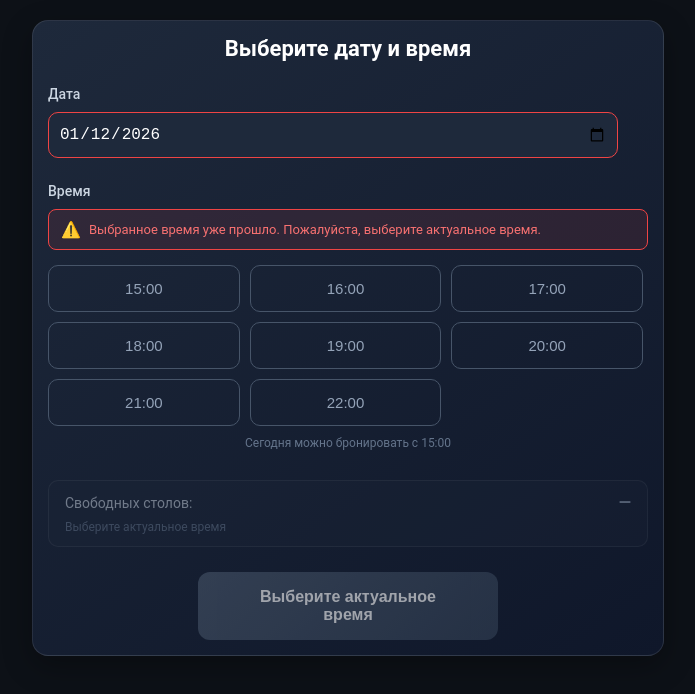
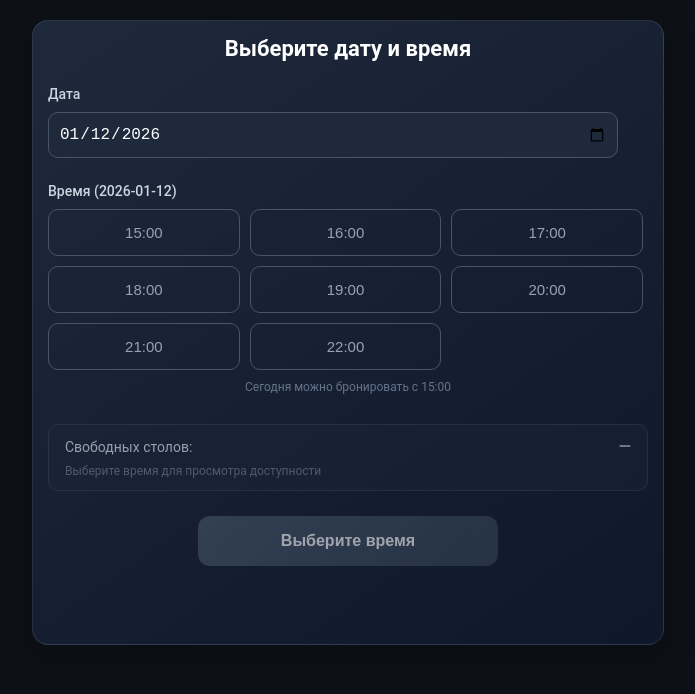
Before and after one commit to zapintix/tavrika-front, a React (Vite) app: page / in a window 1280 px wide. Shown: the top 694 px of the page, without its empty margins (292-987 px from the left). Built offline with nearby package versions, Linux system fonts and the light colour scheme.

Commit message:
Изменил выбор времени

```diff
--- a/src/App.tsx
+++ b/src/App.tsx
@@ -26,10 +26,11 @@ function App() {
   const [showTableModal, setShowTableModal] = useState(false);
   const [showConfirmModal, setShowConfirmModal] = useState(false);
 
-  const [selectedDateTime, setSelectedDateTime] = useState<{date: string, time: string}>(() => {
-    const today = new Date().toISOString().split("T")[0];
-    return { date: today, time: "12:00" };
+  // Дата всегда есть (сегодня), но время изначально не выбрано
+  const [selectedDate, setSelectedDate] = useState<string>(() => {
+    return new Date().toISOString().split("T")[0]; // Сегодняшняя дата
   });
+  const [selectedTime, setSelectedTime] = useState<string>(""); // Время не выбрано
 
   const [selectedTable, setSelectedTable] = useState<Table | null>(null);
   const [isLoading, setIsLoading] = useState(true);
@@ -41,13 +42,13 @@ function App() {
 
   const isTimeInPast = useCallback((date: string, time: string): boolean => {
     const now = new Date();
-    const selectedDate = new Date(date);
+    const selectedDateObj = new Date(date);
 
     const [hours, minutes] = time.split(':').map(Number);
 
-    selectedDate.setHours(hours, minutes, 0, 0);
+    selectedDateObj.setHours(hours, minutes, 0, 0);
 
-    return selectedDate < now;
+    return selectedDateObj < now;
   }, []);
 
   const getMinTimeForToday = useCallback((): string => {
@@ -66,11 +67,11 @@ function App() {
     return "12:00";
   }, []);
 
-  const availableTimes = useCallback(() => {
+  const availableTimes = useCallback((date: string) => {
     const times: string[] = [];
     const now = new Date();
     const today = now.toISOString().split("T")[0];
-    const isToday = selectedDateTime.date === today;
+    const isToday = date === today;
 
     for (let hour = 12; hour <= 22; hour++) {
       const timeString = `${hour.toString().padStart(2, "0")}:00`;
@@ -88,10 +89,14 @@ function App() {
     }
 
     return times;
-  }, [selectedDateTime.date]);
+  }, []);
 
-  const validateDateTime = useCallback((date: string, time: string): boolean => {
+  const validateTime = useCallback((date: string, time: string): boolean => {
     setTimeError("");
+
+    if (!time) {
+      return false; // Время не выбрано - невалидно
+    }
 
     if (isTimeInPast(date, time)) {
       setTimeError("Выбранное время уже прошло. Пожалуйста, выберите актуальное время.");
@@ -147,9 +152,13 @@ function App() {
   }, []);
 
   useEffect(() => {
-    if (!selectedDateTime.date || !selectedDateTime.time) return;
+    if (!selectedTime) {
+      // Если время не выбрано, очищаем список занятых столов
+      setReservedTableIds(new Set());
+      return;
+    }
 
-    if (!validateDateTime(selectedDateTime.date, selectedDateTime.time)) {
+    if (!validateTime(selectedDate, selectedTime)) {
       return;
     }
 
@@ -159,8 +168,8 @@ function App() {
           method: "POST",
           headers: { "Content-Type": "application/json" },
           body: JSON.stringify({
-            date: selectedDateTime.date,
-            time: selectedDateTime.time
+            date: selectedDate,
+            time: selectedTime
           })
         });
 
@@ -183,23 +192,26 @@ function App() {
     };
 
     fetchReservedTables();
-  }, [selectedDateTime.date, selectedDateTime.time, validateDateTime]);
+  }, [selectedDate, selectedTime, validateTime]);
 
   useEffect(() => {
     if (sections.length === 0) return;
 
     const allTables = sections.flatMap(section => section.tables);
 
-    const availableTables = allTables.filter(table =>
-      !reservedTableIds.has(table.id) && table.number < 100
-    );
+    // Если время не выбрано, показываем все столы (без фильтрации)
+    const availableTables = selectedTime
+      ? allTables.filter(table =>
+          !reservedTableIds.has(table.id) && table.number < 100
+        )
+      : allTables; // Показываем все столы, когда время не выбрано
 
     console.log("Всего столов:", allTables.length);
     console.log("Занятые столы:", reservedTableIds.size);
     console.log("Доступные столы:", availableTables.length);
 
     setFilteredTables(availableTables);
-  }, [sections, reservedTableIds]);
+  }, [sections, reservedTableIds, selectedTime]);
 
   useEffect(() => {
     let mounted = true;
@@ -263,29 +275,40 @@ function App() {
     };
   }, [loadMockData]);
 
-  const handleDateTimeChange = useCallback((date: string, time: string) => {
-    // Проверяем валидность перед установкой
-    if (validateDateTime(date, time)) {
-      setSelectedDateTime({ date, time });
+  const handleDateChange = useCallback((newDate: string) => {
+    setSelectedDate(newDate);
+
+    // Если время было выбрано, проверяем его валидность для новой даты
+    if (selectedTime) {
+      validateTime(newDate, selectedTime);
     } else {
-      // Если время невалидно, все равно обновляем, но показываем ошибку
-      setSelectedDateTime({ date, time });
+      // Если время не выбрано, очищаем ошибку
+      setTimeError("");
     }
-  }, [validateDateTime]);
+  }, [selectedTime, validateTime]);
+
+  const handleTimeSelect = useCallback((time: string) => {
+    setSelectedTime(time);
+    validateTime(selectedDate, time);
+  }, [selectedDate, validateTime]);
 
   const handleSelectTableClick = useCallback(() => {
+    if (!selectedTime) {
+      alert("Пожалуйста, выберите время бронирования.");
+      return;
+    }
+
+    if (!validateTime(selectedDate, selectedTime)) {
+      return;
+    }
+
     if (filteredTables.length === 0) {
       alert("На выбранное время нет свободных столов. Пожалуйста, выберите другое время.");
       return;
     }
 
-    // Дополнительная проверка перед открытием модалки
-    if (!validateDateTime(selectedDateTime.date, selectedDateTime.time)) {
-      return;
-    }
-
     setShowTableModal(true);
-  }, [filteredTables.length, selectedDateTime.date, selectedDateTime.time, validateDateTime]);
+  }, [selectedTime, selectedDate, filteredTables.length, validateTime]);
 
   const handleTableSelect = useCallback((table: Table) => {
     setSelectedTable(table);
@@ -294,10 +317,10 @@ function App() {
   }, []);
 
   const handleReservationConfirm = useCallback(() => {
-    if (!selectedTable || !selectedDateTime) return;
+    if (!selectedTable || !selectedTime) return;
 
     // Финальная проверка перед отправкой
-    if (!validateDateTime(selectedDateTime.date, selectedDateTime.time)) {
+    if (!validateTime(selectedDate, selectedTime)) {
       setShowConfirmModal(false);
       return;
     }
@@ -306,7 +329,7 @@ function App() {
     setShowConfirmModal(false);
 
     if (!tg) {
-      alert(`Бронь создана!\nСтол: ${selectedTable.number}\nВремя: ${selectedDateTime.time}\nДата: ${selectedDateTime.date}`);
+      alert(`Бронь создана!\nСтол: ${selectedTable.number}\nВремя: ${selectedTime}\nДата: ${selectedDate}`);
       return;
     }
 
@@ -315,8 +338,8 @@ function App() {
       action: "create_reservation",
       tableId: selectedTable.id,
       tableNumber: selectedTable.number,
-      time: selectedDateTime.time,
-      date: selectedDateTime.date,
+      time: selectedTime,
+      date: selectedDate,
       userId: tg.initDataUnsafe?.user?.id,
       userName: tg.initDataUnsafe?.user?.first_name
                 || tg.initDataUnsafe?.user?.username,
@@ -341,7 +364,7 @@ function App() {
       console.error("Ошибка отправки данных:", error);
       alert("Ошибка отправки данных бронирования.");
     }
-  }, [selectedTable, selectedDateTime, validateDateTime]);
+  }, [selectedTable, selectedDate, selectedTime, validateTime]);
 
   const handleTableModalClose = useCallback(() => {
     setShowTableModal(false);
@@ -365,6 +388,8 @@ function App() {
       </div>
     );
   }
+
+  const today = new Date().toISOString().split("T")[0];
 
   return (
     <div style={{
@@ -408,32 +433,14 @@ function App() {
           </label>
           <input
             type="date"
-            value={selectedDateTime.date}
-            onChange={(e) => {
-              const newDate = e.target.value;
-              // При смене даты автоматически проверяем время
-              const isValid = validateDateTime(newDate, selectedDateTime.time);
-              if (!isValid) {
-                // Если время невалидно для новой даты, сбрасываем на первое доступное
-                const today = new Date().toISOString().split("T")[0];
-                const isToday = newDate === today;
-
-                if (isToday) {
-                  const minTime = getMinTimeForToday();
-                  setSelectedDateTime({ date: newDate, time: minTime });
-                } else {
-                  setSelectedDateTime({ date: newDate, time: "12:00" });
-                }
-              } else {
-                setSelectedDateTime({ date: newDate, time: selectedDateTime.time });
-              }
-            }}
-            min={new Date().toISOString().split("T")[0]}
+            value={selectedDate}
+            onChange={(e) => handleDateChange(e.target.value)}
+            min={today}
             style={{
               width: "95%",
               padding: "12px 10px",
               borderRadius: "10px",
-              border: timeError ? "1px solid #ef4444" : "1px solid #475569",
+              border: "1px solid #475569",
               backgroundColor: "#1e293b",
               color: "#fff",
               fontSize: "16px",
@@ -452,7 +459,7 @@ function App() {
             fontSize: "14px",
             fontWeight: "500"
           }}>
-            Время
+            Время {selectedDate && `(${selectedDate})`}
           </label>
 
           {/* Сообщение об ошибке времени */}
@@ -482,25 +489,21 @@ function App() {
             paddingRight: "5px",
             paddingBottom: "25px",
           }}>
-            {availableTimes().map((t) => {
-              const isSelected = selectedDateTime.time === t;
-              const isPast = isTimeInPast(selectedDateTime.date, t);
+            {availableTimes(selectedDate).map((t) => {
+              const isSelected = selectedTime === t;
 
               return (
                 <button
                   key={t}
                   type="button"
-                  disabled={isPast}
-                  onClick={() => handleDateTimeChange(selectedDateTime.date, t)}
+                  onClick={() => handleTimeSelect(t)}
                   style={{
                     padding: "14px 10px",
                     borderRadius: "10px",
                     border: isSelected ? "2px solid #3b82f6" : "1px solid #475569",
-                    background: isPast ? "rgba(100, 116, 139, 0.2)" :
-                              isSelected ? "rgba(59,130,246,0.1)" : "transparent",
-                    color: isPast ? "#64748b" :
-                          isSelected ? "#3b82f6" : "#94a3b8",
-                    cursor: isPast ? "not-allowed" : "pointer",
+                    background: isSelected ? "rgba(59,130,246,0.1)" : "transparent",
+                    color: isSelected ? "#3b82f6" : "#94a3b8",
+                    cursor: "pointer",
                     fontSize: "15px",
                     transition: "all 0.2s",
                     fontWeight: isSelected ? "600" : "400",
@@ -508,32 +511,19 @@ function App() {
                     overflow: "hidden"
                   }}
                   onMouseEnter={(e) => {
-                    if (!isPast && !isSelected) {
+                    if (!isSelected) {
                       e.currentTarget.style.backgroundColor = "rgba(71, 85, 105, 0.2)";
                       e.currentTarget.style.color = "#cbd5e1";
                     }
                   }}
                   onMouseLeave={(e) => {
-                    if (!isPast && !isSelected) {
+                    if (!isSelected) {
                       e.currentTarget.style.backgroundColor = "transparent";
                       e.currentTarget.style.color = "#94a3b8";
                     }
                   }}
                 >
                   {t}
-                  {isPast && (
-                    <div style={{
-                      position: "absolute",
-                      top: 0,
-                      left: 0,
-                      right: 0,
-                      bottom: 0,
-                      backgroundColor: "rgba(0, 0, 0, 0.3)",
-                      display: "flex",
-                      alignItems: "center",
-                      justifyContent: "center"
-                    }}></div>
-                  )}
                 </button>
               );
             })}
@@ -547,8 +537,9 @@ function App() {
             textAlign: "center"
           }}>
             {(() => {
-              const today = new Date().toISOString().split("T")[0];
-              const isToday = selectedDateTime.date === today;
+              const now = new Date();
+              const today = now.toISOString().split("T")[0];
+              const isToday = selectedDate === today;
 
               if (isToday) {
                 const minTime = getMinTimeForToday();
@@ -563,10 +554,10 @@ function App() {
         <div style={{
           marginBottom: "25px",
           padding: "12px 16px",
-          backgroundColor: reservedTableIds.size > 0 ? "rgba(30, 41, 59, 0.5)" : "rgba(30, 41, 59, 0.5)",
+          backgroundColor: "rgba(30, 41, 59, 0.5)",
           borderRadius: "10px",
           border: "1px solid rgba(255,255,255,0.1)",
-          opacity: timeError ? 0.5 : 1
+          opacity: selectedTime ? 1 : 0.7
         }}>
           <div style={{
             display: "flex",
@@ -576,22 +567,26 @@ function App() {
           }}>
             <span style={{ color: "#cbd5e1", fontSize: "14px" }}>Свободных столов:</span>
             <span style={{
-              color: timeError ? "#94a3b8" :
+              color: !selectedTime ? "#94a3b8" :
+                     timeError ? "#94a3b8" :
                      filteredTables.length > 0 ? "#10b981" : "#ef4444",
               fontSize: "16px",
               fontWeight: "600"
             }}>
-              {timeError ? "—" : filteredTables.length}
+              {!selectedTime ? "—" :
+               timeError ? "—" : filteredTables.length}
             </span>
           </div>
           <div style={{
-            color: timeError ? "#64748b" : "#94a3b8",
+            color: !selectedTime ? "#64748b" :
+                   timeError ? "#64748b" : "#94a3b8",
             fontSize: "12px"
           }}>
-            {timeError ? "Выберите актуальное время" :
+            {!selectedTime ? "Выберите время для просмотра доступности" :
+             timeError ? "Выберите актуальное время" :
              filteredTables.length > 0
-              ? `На ${selectedDateTime.time} доступно ${filteredTables.length} столов`
-              : `На ${selectedDateTime.time} все столы заняты`}
+              ? `На ${selectedTime} доступно ${filteredTables.length} столов`
+              : `На ${selectedTime} все столы заняты`}
           </div>
         </div>
 
@@ -599,40 +594,43 @@ function App() {
         <div style={{ textAlign: "center" }}>
           <button
             onClick={handleSelectTableClick}
-            disabled={filteredTables.length === 0 || !!timeError}
+            disabled={!selectedTime || filteredTables.length === 0 || !!timeError}
             style={{
               padding: "16px 40px",
               borderRadius: "12px",
               border: "none",
-              background: timeError ? "linear-gradient(135deg, #475569, #334155)" :
+              background: !selectedTime ? "linear-gradient(135deg, #475569, #334155)" :
+                       timeError ? "linear-gradient(135deg, #475569, #334155)" :
                        filteredTables.length === 0
                 ? "linear-gradient(135deg, #475569, #334155)"
                 : "linear-gradient(135deg, #3b82f6, #1d4ed8)",
               color: "#fff",
               fontSize: "16px",
               fontWeight: "600",
-              cursor: (filteredTables.length === 0 || timeError) ? "not-allowed" : "pointer",
+              cursor: (!selectedTime || filteredTables.length === 0 || timeError)
+                ? "not-allowed" : "pointer",
               transition: "all 0.2s",
               width: "100%",
               maxWidth: "300px",
-              opacity: (filteredTables.length === 0 || timeError) ? 0.6 : 1
+              opacity: (!selectedTime || filteredTables.length === 0 || timeError) ? 0.6 : 1
             }}
             onMouseEnter={(e) => {
-              if (filteredTables.length > 0 && !timeError) {
+              if (selectedTime && filteredTables.length > 0 && !timeError) {
                 e.currentTarget.style.opacity = "0.9";
                 e.currentTarget.style.transform = "translateY(-2px)";
                 e.currentTarget.style.boxShadow = "0 8px 20px rgba(59, 130, 246, 0.3)";
               }
             }}
             onMouseLeave={(e) => {
-              if (filteredTables.length > 0 && !timeError) {
+              if (selectedTime && filteredTables.length > 0 && !timeError) {
                 e.currentTarget.style.opacity = "1";
                 e.currentTarget.style.transform = "translateY(0)";
                 e.currentTarget.style.boxShadow = "none";
               }
             }}
           >
-            {timeError ? "Выберите актуальное время" :
+            {!selectedTime ? "Выберите время" :
+             timeError ? "Выберите актуальное время" :
              filteredTables.length === 0 ? "Нет свободных столов" : "Выбрать стол"}
           </button>
         </div>
@@ -647,11 +645,11 @@ function App() {
         />
       )}
 
-      {showConfirmModal && selectedTable && selectedDateTime && (
+      {showConfirmModal && selectedTable && selectedTime && (
         <ConfirmModal
           tableNumber={selectedTable.number}
-          date={selectedDateTime.date}
-          time={selectedDateTime.time}
+          date={selectedDate}
+          time={selectedTime}
           onConfirm={handleReservationConfirm}
           onClose={handleConfirmClose}
         />
```
